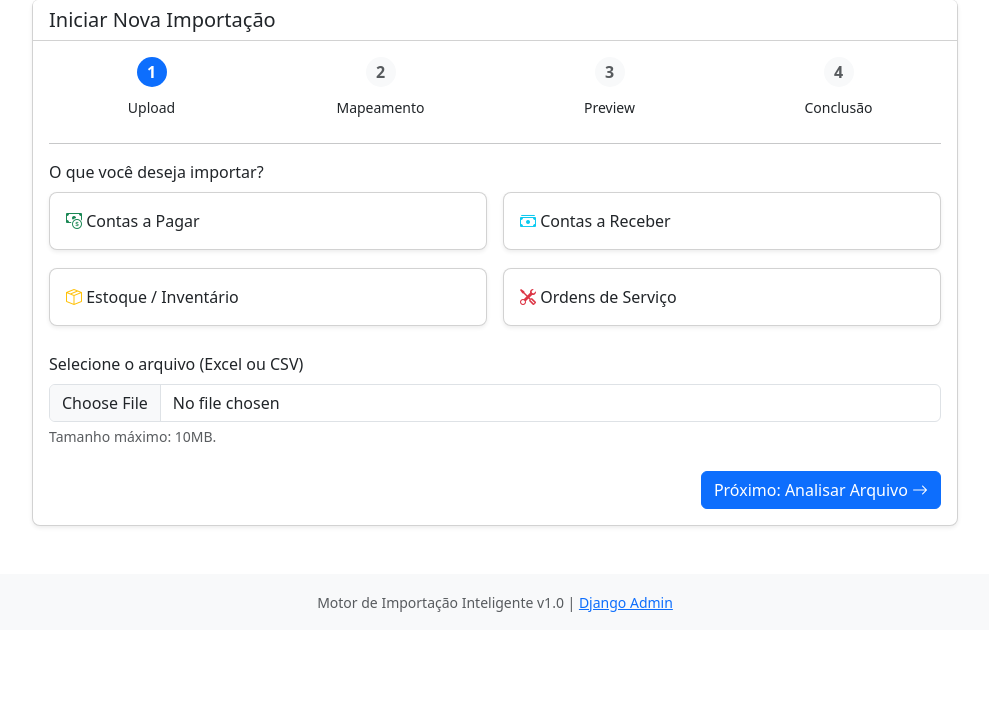
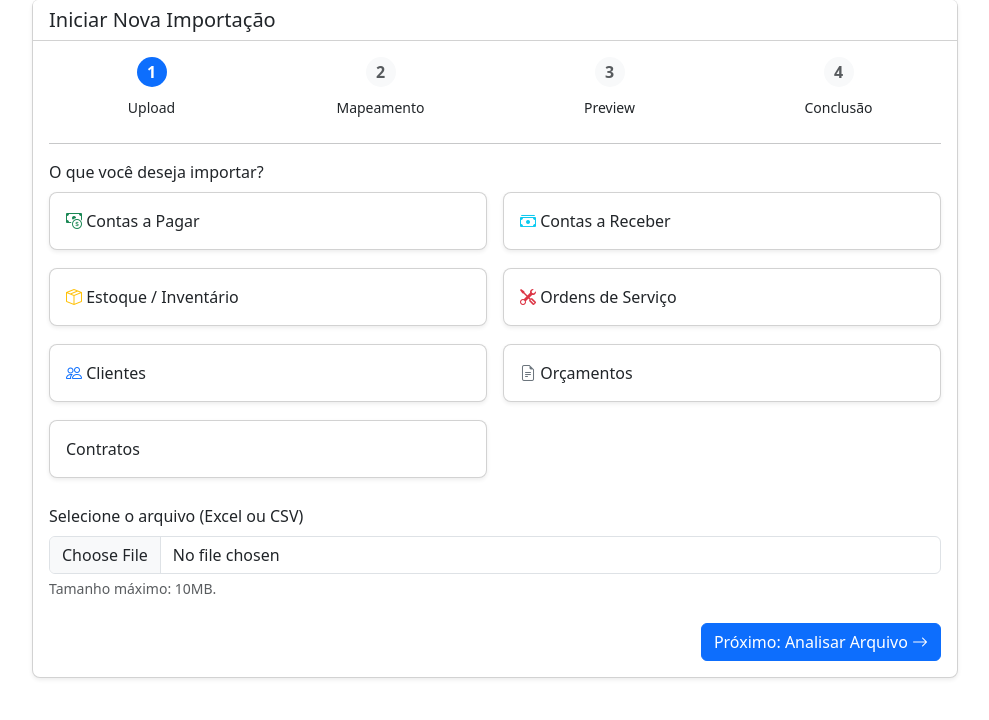
Before and after one commit to EMachadoP/erp-g7serv, a Django app: page /importador/upload/ in a window 1280 px wide. Shown: the part 81-801 px from the top of the page, without its empty margins (145-1134 px from the left). Before the commit the page ends 693 px from the top, so only its background shows below. Run offline with Django 5.2, Linux system fonts and the light colour scheme; the visitor is signed in with stand-in values (Sample User, id 1).

Commit message:
fix(importador): re-apply missing UI options and fix JS syntax in upload.html

```diff
--- a/importador/templates/importador/upload.html
+++ b/importador/templates/importador/upload.html
@@ -71,6 +71,33 @@
                                             id="mod-os" value="os">
                                         <label class="form-check-label d-block cursor-pointer" for="mod-os">
                                             <i class="bi bi-tools text-danger"></i> Ordens de Serviço
+                                        </label>
+                                    </div>
+                                </div>
+                                <div class="col-md-6">
+                                    <div class="form-check card p-3 cursor-pointer module-card" id="card-clientes">
+                                        <input class="form-check-input d-none" type="radio" name="module_type"
+                                            id="mod-clientes" value="clientes">
+                                        <label class="form-check-label d-block cursor-pointer" for="mod-clientes">
+                                            <i class="bi bi-people text-primary"></i> Clientes
+                                        </label>
+                                    </div>
+                                </div>
+                                <div class="col-md-6">
+                                    <div class="form-check card p-3 cursor-pointer module-card" id="card-orcamentos">
+                                        <input class="form-check-input d-none" type="radio" name="module_type"
+                                            id="mod-orcamentos" value="orcamentos">
+                                        <label class="form-check-label d-block cursor-pointer" for="mod-orcamentos">
+                                            <i class="bi bi-file-earmark-text text-secondary"></i> Orçamentos
+                                        </label>
+                                    </div>
+                                </div>
+                                <div class="col-md-6">
+                                    <div class="form-check card p-3 cursor-pointer module-card" id="card-contratos">
+                                        <input class="form-check-input d-none" type="radio" name="module_type"
+                                            id="mod-contratos" value="contratos">
+                                        <label class="form-check-label d-block cursor-pointer" for="mod-contratos">
+                                            <i class="bi bi-file-contract text-dark"></i> Contratos
                                         </label>
                                     </div>
                                 </div>
@@ -273,6 +300,16 @@
             if (result.success) {
                 uploadData = result;
 
+                // Se for processamento especial (clientes/contratos), abrir preview direto
+                if (result.special_processing) {
+                    if (result.preview_type === 'clientes') {
+                        showClientesPreview(result);
+                    } else if (result.preview_type === 'contratos') {
+                        showContratosPreview(result);
+                    }
+                    return;
+                }
+
                 // Fetch module fields
                 const fieldsResp = await fetch(`{% url 'importador:api_fields' 'MODULE_TYPE' %}`.replace('MODULE_TYPE', uploadData.module_type));
                 const fieldsResult = await fieldsResp.json();
@@ -350,18 +387,18 @@
                 },
                 body: JSON.stringify({
                     file_path: uploadData.file_path,
-                    template_id: null, # Todo: handle if using template
-                    mapping: currentMapping, # We'll need to adapt the API to accept mapping directly or create a temp template
+                    template_id: null, // Todo: handle if using template
+                    mapping: currentMapping, // We'll need to adapt the API to accept mapping directly or create a temp template
                     module_type: uploadData.module_type
                 })
             });
 
-            # Since our actual api_preview takes template_id, let's create a temporary template
-            # OR better, update the API to accept direct mapping.
-            # For now, let's assume we create a quick template or use a simulation.
+            // Since our actual api_preview takes template_id, let's create a temporary template
+            // OR better, update the API to accept direct mapping.
+            // For now, let's assume we create a quick template or use a simulation.
 
-            # Simulação do preview(já que a API real precisa de template_id)
-            # Na versão real, enviaríamos o mapeamento para uma rota de pre - visualização
+            // Simulação do preview(já que a API real precisa de template_id)
+            // Na versão real, enviaríamos o mapeamento para uma rota de pre - visualização
 
             // Mock preview for demo if API fails
             renderPreviewTable(uploadData.analysis.preview, Object.keys(currentMapping));
```
Also changed, not shown: importador/templates/importador/index.html (+25 -1 lines).
